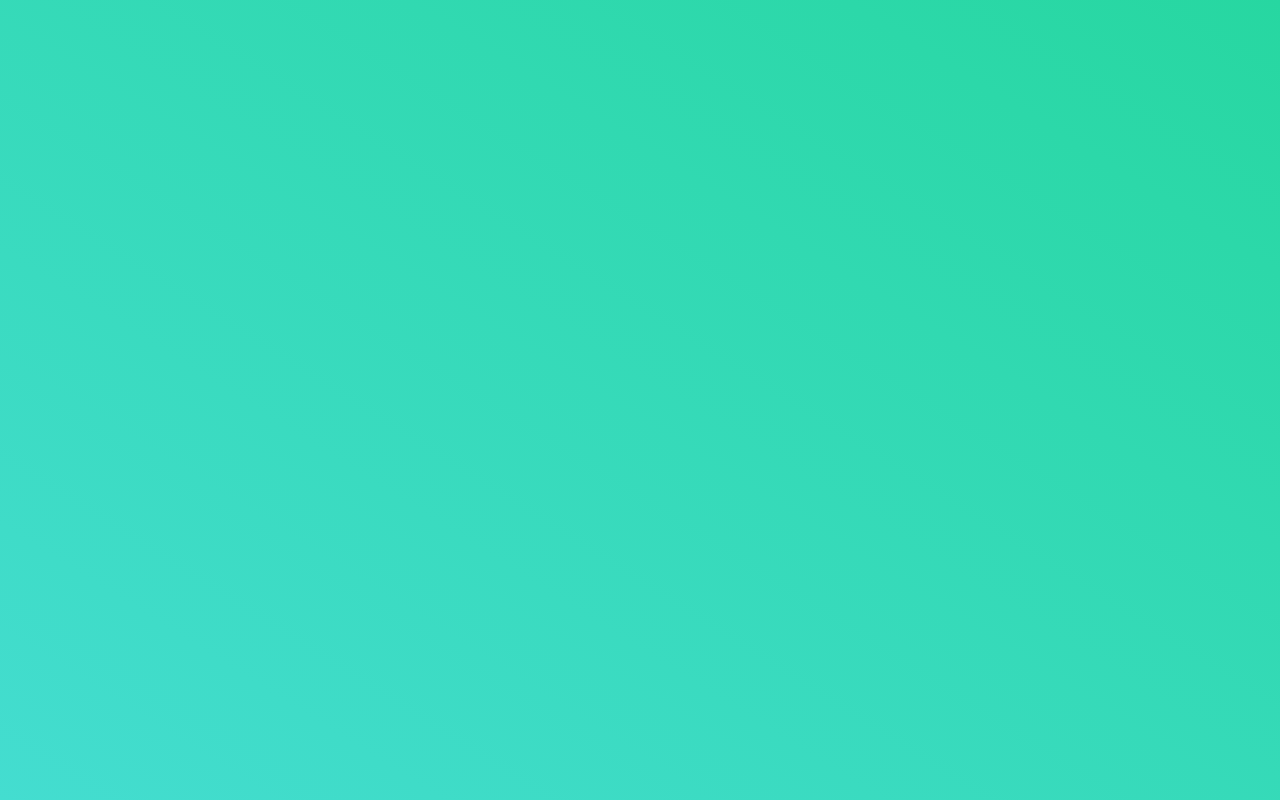
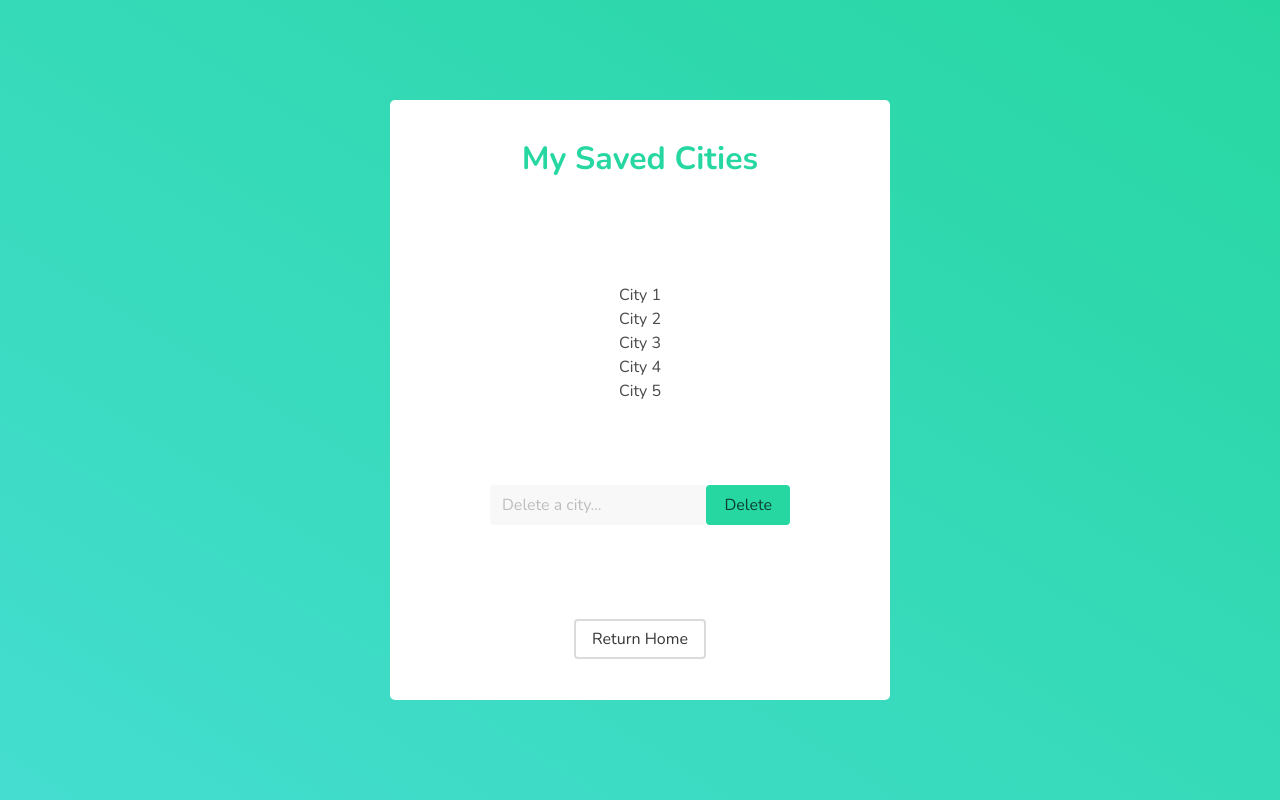
Before and after one commit to wescorner/CitySearch, an Angular app in the folder App/: page /savedcities in a window 1280 px wide. Built offline with nearby package versions, Linux system fonts and the light colour scheme; no server answers.

Commit message:
viewing saved cities now returns array
going to the savedcities page while logged in now returns an array of the user's saved cities to the console

```diff
--- a/App/src/app/pages/main-page/main-page.component.html
+++ b/App/src/app/pages/main-page/main-page.component.html
@@ -46,7 +46,7 @@
         </div>
 
         <div class="field saved">
-            <button class="button is-primary">
+            <button class="button is-primary" routerLink="/savedcities">
                 View Saved Cities
             </button>
         </div>
--- a/App/src/app/pages/saved-cities/saved-cities.component.html
+++ b/App/src/app/pages/saved-cities/saved-cities.component.html
@@ -0,0 +1,38 @@
+<div class="centered-content">
+
+    <div class="modal-box">
+
+        <h1 class="title has-text-primary">
+            My Saved Cities
+        </h1>
+
+        <div class="cities">
+            <p>City 1</p>
+            <p>City 2</p>
+            <p>City 3</p>
+            <p>City 4</p>
+            <p>City 5</p>
+        </div>
+
+
+        <div class="info">
+
+            <div class="field has-addons">
+                <div class="control">
+                    <input #usernameInput class="input has-background-light" type="text" placeholder="Delete a city...">
+                </div>
+            </div>
+
+            <button class="button is-primary" (click)="createNewUser(usernameInput.value)">
+                Delete
+            </button>
+
+        </div>
+
+        <button class="button" routerLink="/">
+            Return Home
+        </button>
+
+    </div>
+
+</div>
--- a/App/src/app/pages/saved-cities/saved-cities.component.scss
+++ b/App/src/app/pages/saved-cities/saved-cities.component.scss
@@ -0,0 +1,23 @@
+.modal-box{
+    display: flex;
+    flex-direction: column;
+    align-items: center;
+    justify-content: space-around;
+    max-height: 600px;
+    height:100%;
+    width: 100%;
+    max-width: 500px;
+    background: white;
+    border-radius: 5px;
+}
+
+.title{
+
+}
+
+.info{
+    display: flex;
+    flex-direction: row;
+    justify-content: space-around;
+    width: 60%;
+}
--- a/App/src/app/pages/saved-cities/saved-cities.component.ts
+++ b/App/src/app/pages/saved-cities/saved-cities.component.ts
@@ -1,4 +1,5 @@
 import { Component, OnInit } from '@angular/core';
+import { SearchService } from 'src/app/search.service';
 
 @Component({
   selector: 'app-saved-cities',
@@ -7,9 +8,12 @@ import { Component, OnInit } from '@angular/core';
 })
 export class SavedCitiesComponent implements OnInit {
 
-  constructor() { }
+  constructor(private searchService: SearchService) { }
 
   ngOnInit(): void {
+    this.searchService.savedCities().subscribe((response) => {
+      console.log(response);
+    })
   }
 
 }
--- a/App/src/app/search.service.ts
+++ b/App/src/app/search.service.ts
@@ -25,4 +25,8 @@ export class SearchService {
     return this.webReqService.post('api/createuser', { title });
   }
 
+  savedCities(){
+    return this.webReqService.get(`api/viewcities`).pipe(map((response: any) => response));
+  }
+
 }
```
Also changed, not shown: 1 other file (tests, documents, lock files or other folders).
